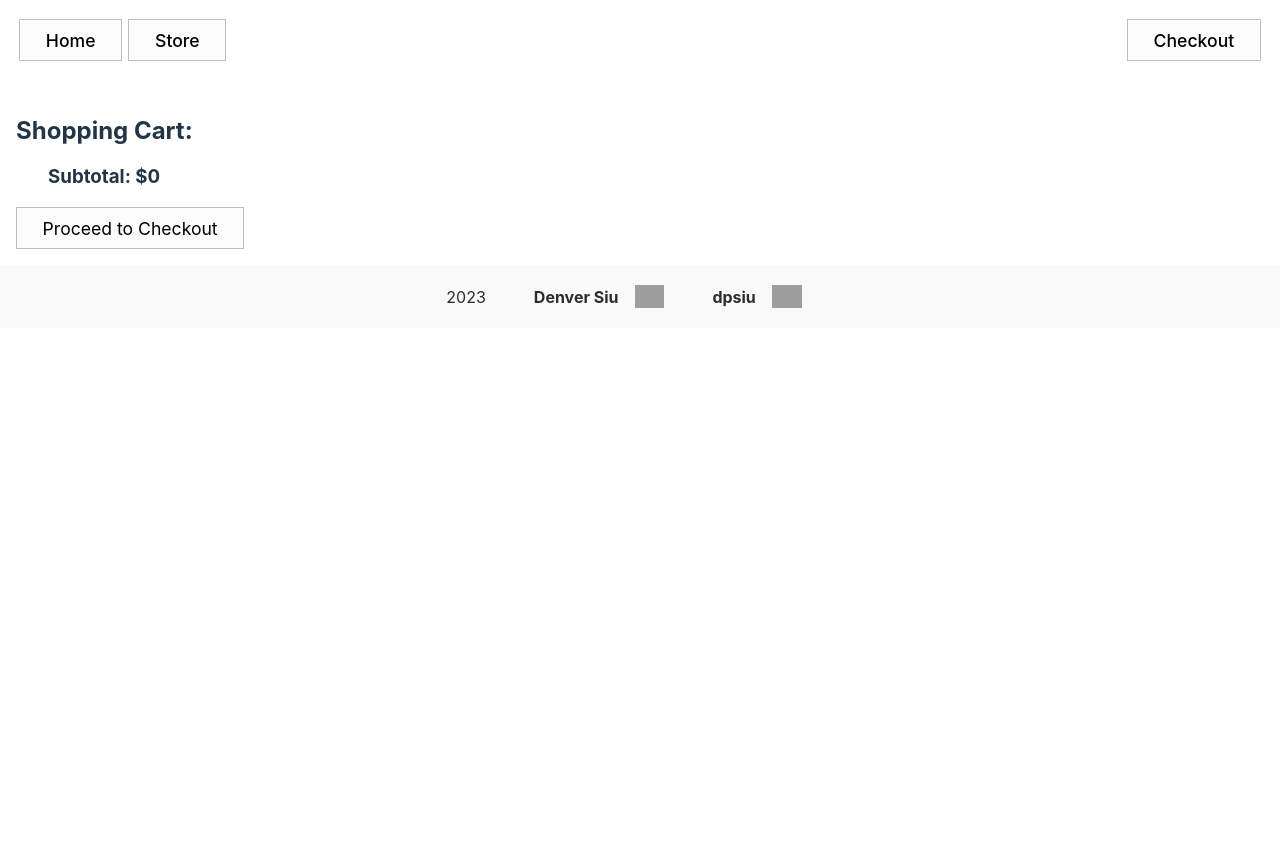
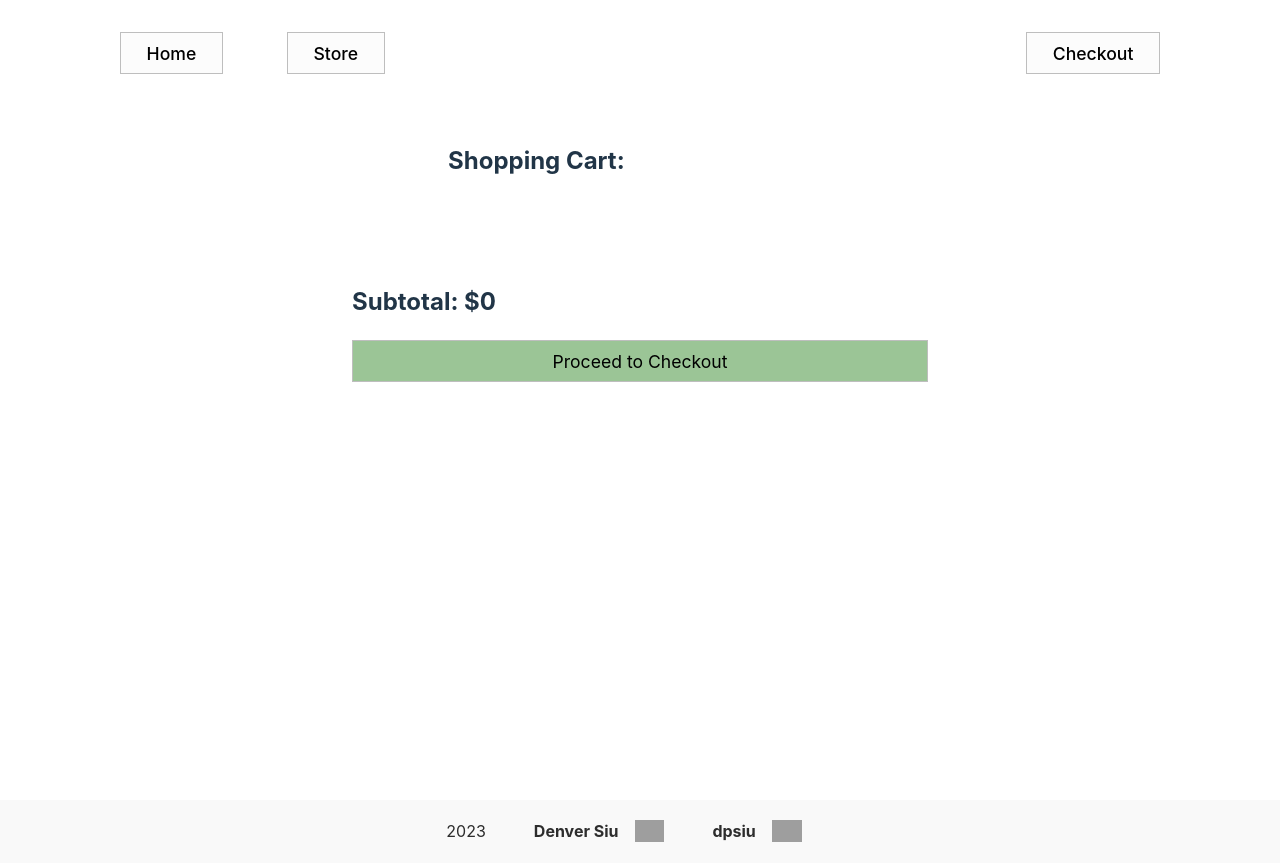
Before and after one commit to dpsiu/Shopping-Cart, a React (Vite) app: page /checkout in a window 1280 px wide. Before the commit the page ends 800 px from the top, so only its background shows below. Built offline with nearby package versions, Linux system fonts and the light colour scheme; grey boxes are pictures that could not be loaded.

Commit message:
Restyle - checkout page
included responsive design 1.0

```diff
--- a/pages/Checkout.jsx
+++ b/pages/Checkout.jsx
@@ -18,7 +18,6 @@ export default function Checkout() {
   }, 0);
 
   function checkoutComplete() {
-    console.log(cartItems.length);
     const demoMessage =
       cartItems.length > 0
         ? "Thanks for viewing! Project demo completed."
@@ -36,6 +35,7 @@ export default function Checkout() {
   //   console.log(itemCount);
   //   return itemCount;
   // }
+
   function uniqueItems(items) {
     const itemCount = {};
     items.forEach((item) => {
@@ -53,30 +53,15 @@ export default function Checkout() {
         currencyCode: item.node.variants.edges[0].node.price.currencyCode,
       });
     });
-    console.log(itemCount);
     return itemCount;
   }
-
-  // Render cart items as array or object turned into array?
-  // uniqueItems(cartItems) returns the name for each item and its quantity
-  // But missing the original obj properties?
-  // How might I maintain the itemCount + original object properties?
-  // Should I have itemName contain the itemName, itemCount, and
-  // another obj within with all properties? {}
-  // Or set each item.node.property to itemURL, itemPrice, etc.
-
-  // Assume I want to render unqiueItems array of objects.
-  // OK. I want to store itemCount as object where each key is another
-  // obj key pairing with multiple properties.
-  // Ie, itemCount has 2 keys, shirt and pants, both with title
-  // price and id properties.
 
   const uniqueItemCount = uniqueItems(cartItems);
 
   return (
     <>
       <div className="checkout">
-        <h2>Shopping Cart: </h2>
+        <h3>Shopping Cart: </h3>
         <div className="checkoutContent">
           <div className="itemsInCart">
             {Object.entries(uniqueItemCount).map(
@@ -91,7 +76,7 @@ export default function Checkout() {
                     />
                   </Link>
                   <div className="cartItemInfo">
-                    <h2>{itemProperties[0].title} ({itemProperties.length})</h2>
+                    <h3>{itemProperties[0].title} ({itemProperties.length})</h3>
                     <p>
                       Price: ${itemProperties[0].price * itemProperties.length}{" "}
                       {itemProperties[0].currencyCode}
--- a/src/App.css
+++ b/src/App.css
@@ -17,7 +17,6 @@
 
 body, html {
   height: 100%;
-  width: 100%;
   margin: 0;
   padding: 0;
 }
@@ -25,14 +24,8 @@ body, html {
 .application {
   display: flex;
   flex-direction: column;
-  justify-content: center;
-  min-height: 100%;
-}
-
-html {
-  display: flex;
-  flex-direction: column;
-  justify-content: space-between;
+  min-height: 100vh;
+  flex-grow: 1;
 }
 
 .navBar {
@@ -60,7 +53,6 @@ li {
   width: 100vw !important;
   position: relative;
   text-align: center;
-  margin-bottom: 1rem;
 }
 
 .navBar li {
@@ -80,7 +72,8 @@ img {
 }
 
 .content {
-  flex: 1;
+  flex-grow: 1;
+  max-height: fit-content;
 }
 
 .productList {
@@ -97,6 +90,7 @@ img {
 
 h3 {
   margin-left: 2rem;
+  width: 100%;
 }
 
 .productItem{
@@ -129,8 +123,42 @@ h3 {
   gap: 1.4rem;
 }
 
-.counter button {
-  height: 30%;
+.checkoutContent {
+  display: flex;
+  flex-direction: column;
+  gap: 2rem;
+}
+
+.cartTotal {
+  display: flex;
+  flex-direction: column;
+  padding: 2rem;
+}
+
+.removeProduct {
+  font-size: 1rem !important;
+}
+
+.cartItemInfo {
+  display: flex;
+  flex-direction: column;
+  justify-content: center;
+  align-items: start;
+}
+
+.cartItemInfo h3,
+.cartTotal h3{
+  margin-left: 0;
+}
+
+.cartItem {
+  display: flex;
+  gap: 1rem;
+  padding: 2rem;
+}
+
+.cartItem img {
+  max-width: 10rem;
 }
 
 .footer {
@@ -165,10 +193,26 @@ h3 {
   color: var(--clr-accent);
 }
 
+
+.cartTotal button {
+  background-color: var(--clr-success-state) !important;
+  transition: background-color 0.25s;
+}
+
+.cartTotal button:hover {
+  background-color: var(--clr-success-state-hover) !important;
+}
+
+.cartItemInfo button {
+  font-size: 1rem !important;
+  background-color: var(--clr-error-state) !important;
+  transition: background-color 0.25s;
+}
+
+.cartItemInfo button:hover {
+  background-color: var(--clr-error-state-hover) !important;
+}
 /*
-
-
-
 
 ul li,
 li{
@@ -373,26 +417,57 @@ li{
   min-width: 20%;
 }
 
-.cartTotal button {
-  background-color: var(--clr-success-state) !important;
-  transition: background-color 0.25s;
+
+
+*/
+@media screen and (min-width: 768px) {
+  .productList {
+    grid-template-columns: repeat(auto-fill, minmax(20%, 1fr));
+  }
+  /* .productList,
+  .productPage,
+  .checkout {
+    padding: 1rem 10rem;
+  } */
+
+  .application {
+    display: flex;
+    flex-direction: column;
+    min-height: 100vh;
+    flex-grow: 1;
   }
 
-.cartTotal button:hover {
-  background-color: var(--clr-success-state-hover) !important;
+  .navBar {
+    padding: 1rem 5rem;
+    margin: .5rem;
+    display: flex;
+    justify-content: left;
   }
 
-.cartItemInfo button {
-  font-size: 1rem !important;
-  background-color: var(--clr-error-state) !important;
-  transition: background-color 0.25s;
+  .navBar li {
+    margin: .5rem 2rem;
   }
 
-.cartItemInfo button:hover {
-  background-color: var(--clr-error-state-hover) !important;
+  .productList,
+  .productPage,
+  .checkout {
+    padding: 1rem 10%;
+    margin: 0 auto;
   }
 
-*/
+  .checkout {
+    max-width: 50%;
+    margin: 0 auto;
+  }
+
+  h3 {
+    margin-left: 8rem;
+    width: 100%;
+    font-size: x-large;
+  }
+
+}
+
 @media (prefers-color-scheme: light) {
   :root {
     color: #213547;
```
Lines whose indentation alone changed are shown as unchanged.
